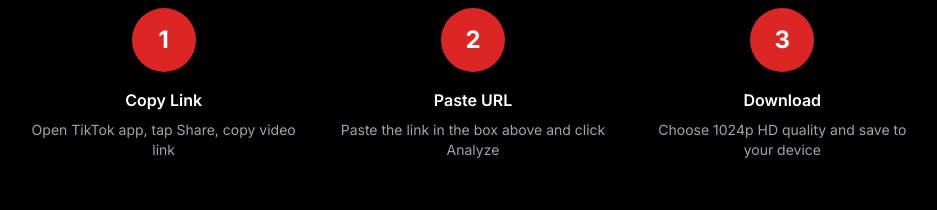
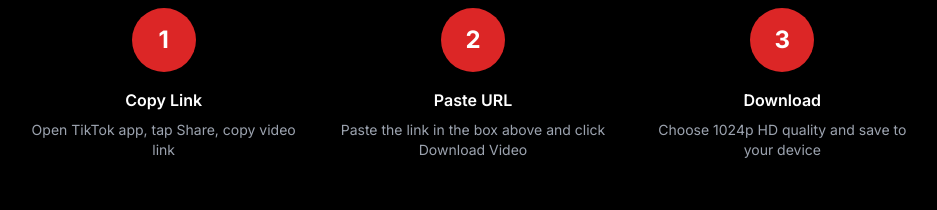
Before and after one commit to wuzesh-art/media-backup, a Next.js app: page / in a window 1280 px wide. Shown: the part 1220-1430 px from the top of the page, without its empty margins (167-1104 px from the left). Built offline with nearby package versions, Linux system fonts and the light colour scheme.

Commit message:
Change instruction from 'Analyze' to 'Download Video'
Updated instruction text for video download process.

```diff
--- a/src/app/page.tsx
+++ b/src/app/page.tsx
@@ -194,7 +194,7 @@
             <div className="flex flex-col items-center">
               <div className="w-16 h-16 bg-red-600 rounded-full flex items-center justify-center text-2xl font-bold mb-4">2</div>
               <h3 className="font-semibold mb-2">Paste URL</h3>
-              <p className="text-gray-400 text-sm">Paste the link in the box above and click Analyze</p>
+              <p className="text-gray-400 text-sm">Paste the link in the box above and click Download Video</p>
             </div>
             <div className="flex flex-col items-center">
               <div className="w-16 h-16 bg-red-600 rounded-full flex items-center justify-center text-2xl font-bold mb-4">3</div>
```
